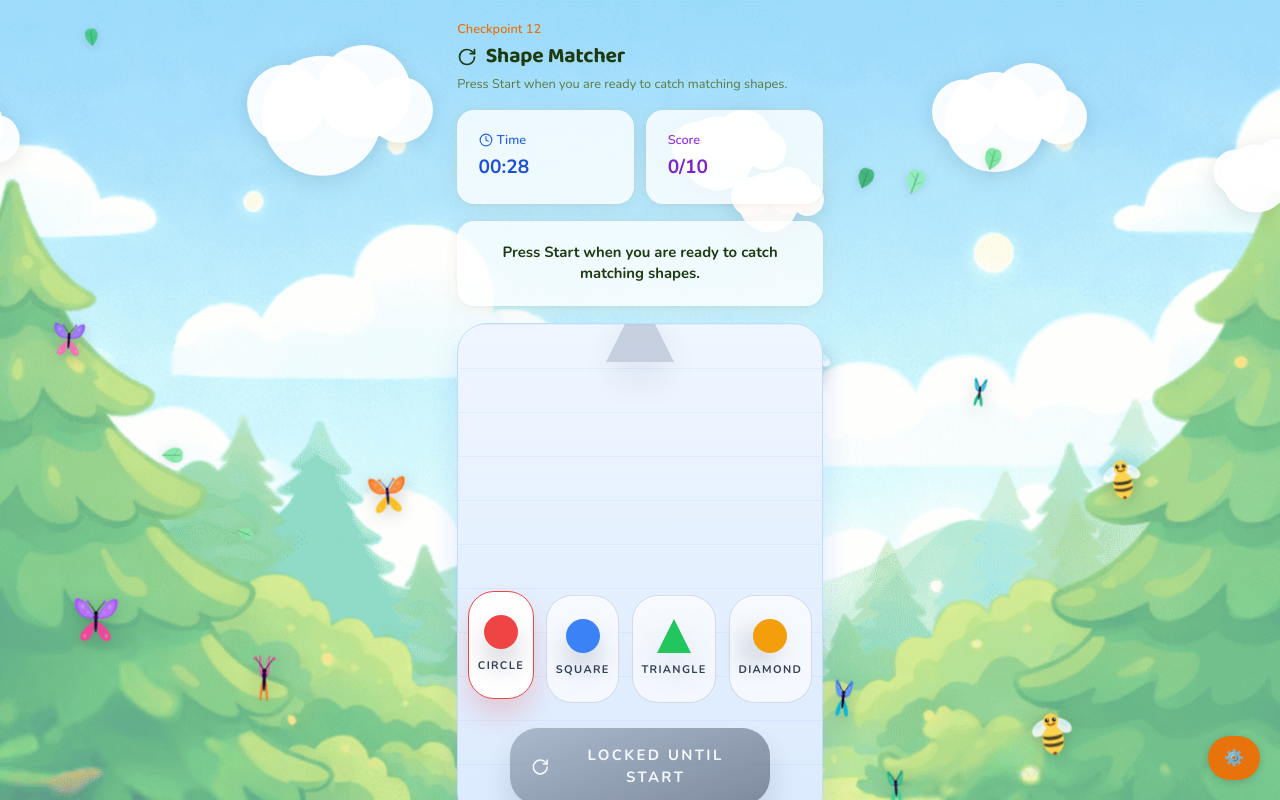
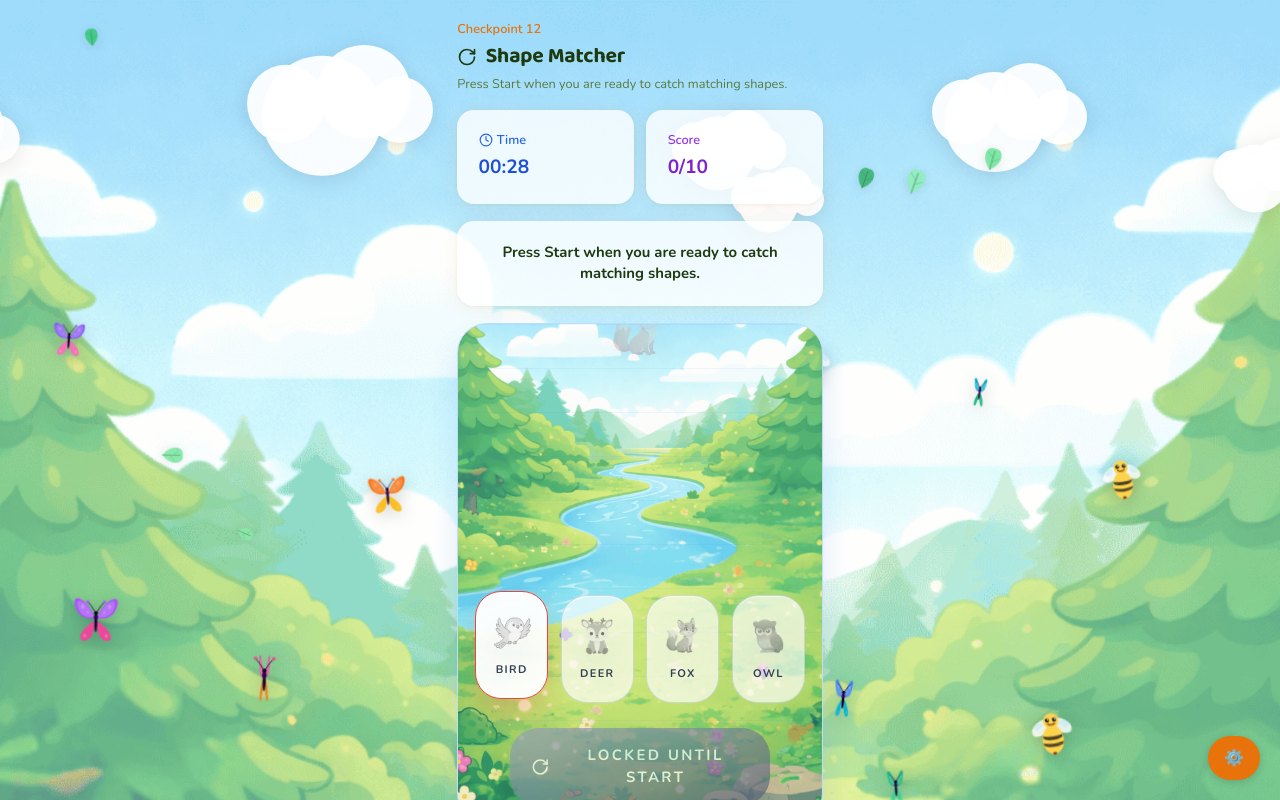
Before and after one commit to trungnguyen1221999/QR-Code-Game, a React (Vite) app in the folder frontend/: page /shape-matcher in a window 1280 px wide. Shown: the top 800 px of the page. Built offline with nearby package versions, Linux system fonts and the light colour scheme.

Commit message:
update the UI of shapeMatcherDrop game
-  add image png in the place of shape(diamond, triangle, square and circle).
-add imge png in backdrop.

```diff
--- a/frontend/src/pages/ShapeMatcherDropGame.jsx
+++ b/frontend/src/pages/ShapeMatcherDropGame.jsx
@@ -26,10 +26,10 @@ import {
 import { getMiniGameConfig, getSessionDifficulty } from '../utils/constantMiniGame';
 
 const SHAPES = [
-  { id: 'circle', label: 'Circle', color: '#EF4444' },
-  { id: 'square', label: 'Square', color: '#3B82F6' },
-  { id: 'triangle', label: 'Triangle', color: '#22C55E' },
-  { id: 'diamond', label: 'Diamond', color: '#F59E0B' },
+  { id: 'circle', label: 'Bird', color: '#EF4444', image: '/images/animals/bird.png' },
+  { id: 'square', label: 'Deer', color: '#3B82F6', image: '/images/animals/deer.png' },
+  { id: 'triangle', label: 'Fox', color: '#22C55E', image: '/images/animals/fox.png' },
+  { id: 'diamond', label: 'Owl', color: '#F59E0B', image: '/images/animals/owl.png' },
 ];
 
 function formatTime(seconds) {
@@ -43,42 +43,15 @@ function getRandomShape() {
 }
 
 function renderShape(shape, size = 68) {
-  const common = {
-    width: size,
-    height: size,
-    backgroundColor: shape.color,
-    boxShadow: '0 16px 26px rgba(15,23,42,0.18)',
-  };
-
-  if (shape.id === 'circle') {
-    return <div style={{ ...common, borderRadius: '999px' }} />;
-  }
-
-  if (shape.id === 'square') {
-    return <div style={{ ...common, borderRadius: 18 }} />;
-  }
-
-  if (shape.id === 'triangle') {
-    return (
-      <div
-        style={{
-          width: 0,
-          height: 0,
-          borderLeft: `${size / 2}px solid transparent`,
-          borderRight: `${size / 2}px solid transparent`,
-          borderBottom: `${size}px solid ${shape.color}`,
-          filter: 'drop-shadow(0 16px 18px rgba(15,23,42,0.18))',
-        }}
-      />
-    );
-  }
-
   return (
-    <div
+    <img
+      src={shape.image}
+      alt={shape.label}
       style={{
-        ...common,
-        borderRadius: 18,
-        transform: 'rotate(45deg)',
+        width: size,
+        height: size,
+        objectFit: 'contain',
+        filter: 'drop-shadow(0 16px 20px rgba(15,23,42,0.18))',
       }}
     />
   );
@@ -372,10 +345,13 @@ export default function ShapeMatcherDropGame() {
             minHeight: 500,
             borderColor: hitFlash === 'bad' ? '#FCA5A5' : '#BFDBFE',
             background: hitFlash === 'bad'
-              ? 'linear-gradient(180deg, #FEE2E2 0%, #DBEAFE 100%)'
+              ? 'linear-gradient(180deg, rgba(254,226,226,0.92) 0%, rgba(219,234,254,0.88) 100%)'
               : hitFlash === 'good'
-                ? 'linear-gradient(180deg, #DCFCE7 0%, #DBEAFE 100%)'
-                : 'linear-gradient(180deg, #EFF6FF 0%, #DBEAFE 100%)',
+                ? 'linear-gradient(180deg, rgba(220,252,231,0.9) 0%, rgba(219,234,254,0.86) 100%)'
+                : 'linear-gradient(180deg, rgba(239,246,255,0.82) 0%, rgba(219,234,254,0.82) 100%)',
+            backgroundImage: `linear-gradient(180deg, rgba(255,255,255,0.12) 0%, rgba(15,23,42,0.04) 100%), url('/forest2.png')`,
+            backgroundSize: 'cover',
+            backgroundPosition: 'center',
             boxShadow: '0 18px 30px rgba(37,99,235,0.14)',
           }}
         >
@@ -394,7 +370,9 @@ export default function ShapeMatcherDropGame() {
               opacity: hasStarted ? 1 : 0.45,
             }}
           >
-            {renderShape(hasStarted ? fallingShape : { ...fallingShape, color: '#94A3B8' })}
+            <div style={{ opacity: hasStarted ? 1 : 0.45 }}>
+              {renderShape(fallingShape)}
+            </div>
           </div>
 
           <div className="absolute left-4 right-4 bottom-28 z-20">
@@ -415,7 +393,14 @@ export default function ShapeMatcherDropGame() {
                       transform: isActive ? 'translateY(-4px)' : 'translateY(0)',
                     }}
                   >
-                    {renderShape(shape, 34)}
+                    <div
+                      style={{
+                        opacity: hasStarted ? 0.85 : 0.5,
+                        filter: 'grayscale(1)',
+                      }}
+                    >
+                      {renderShape(shape, 42)}
+                    </div>
                     <p className="mt-2 text-[11px] font-bold uppercase tracking-[0.12em]" style={{ color: '#334155' }}>
                       {shape.label}
                     </p>
```
